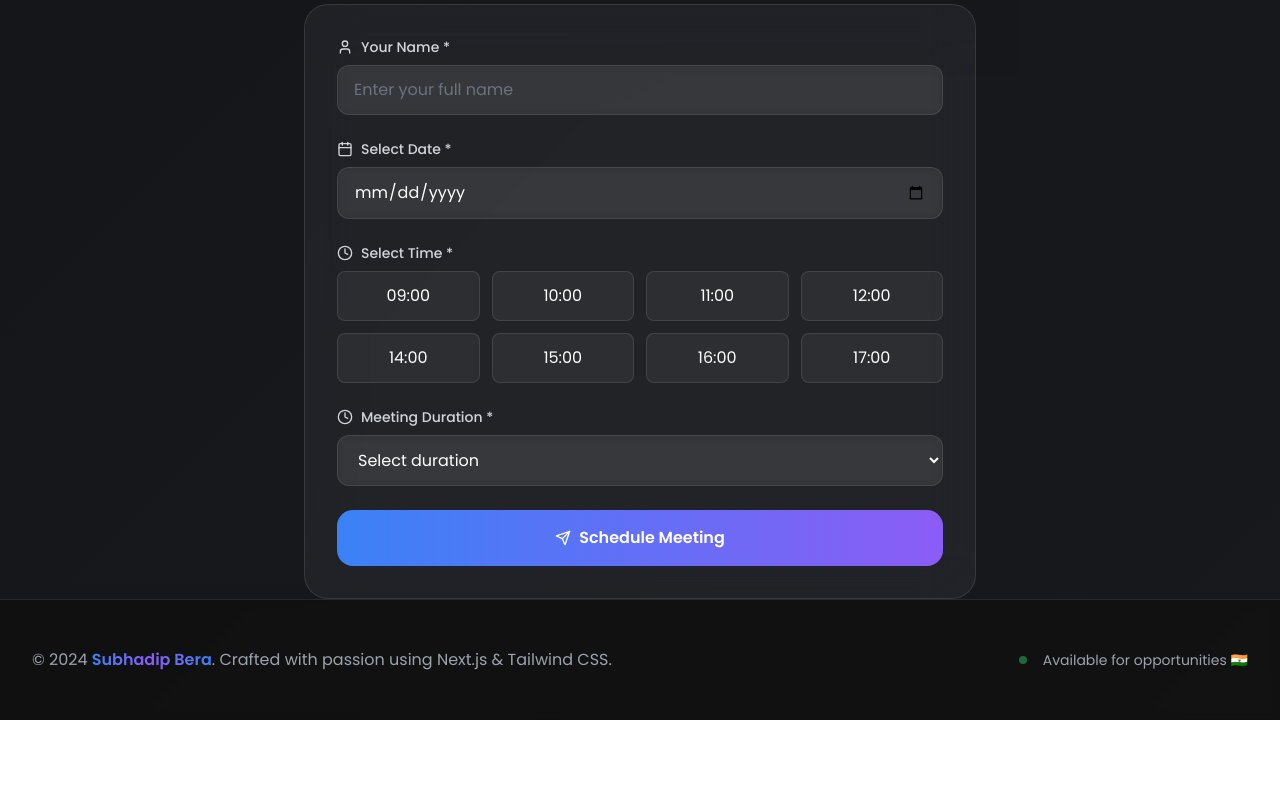
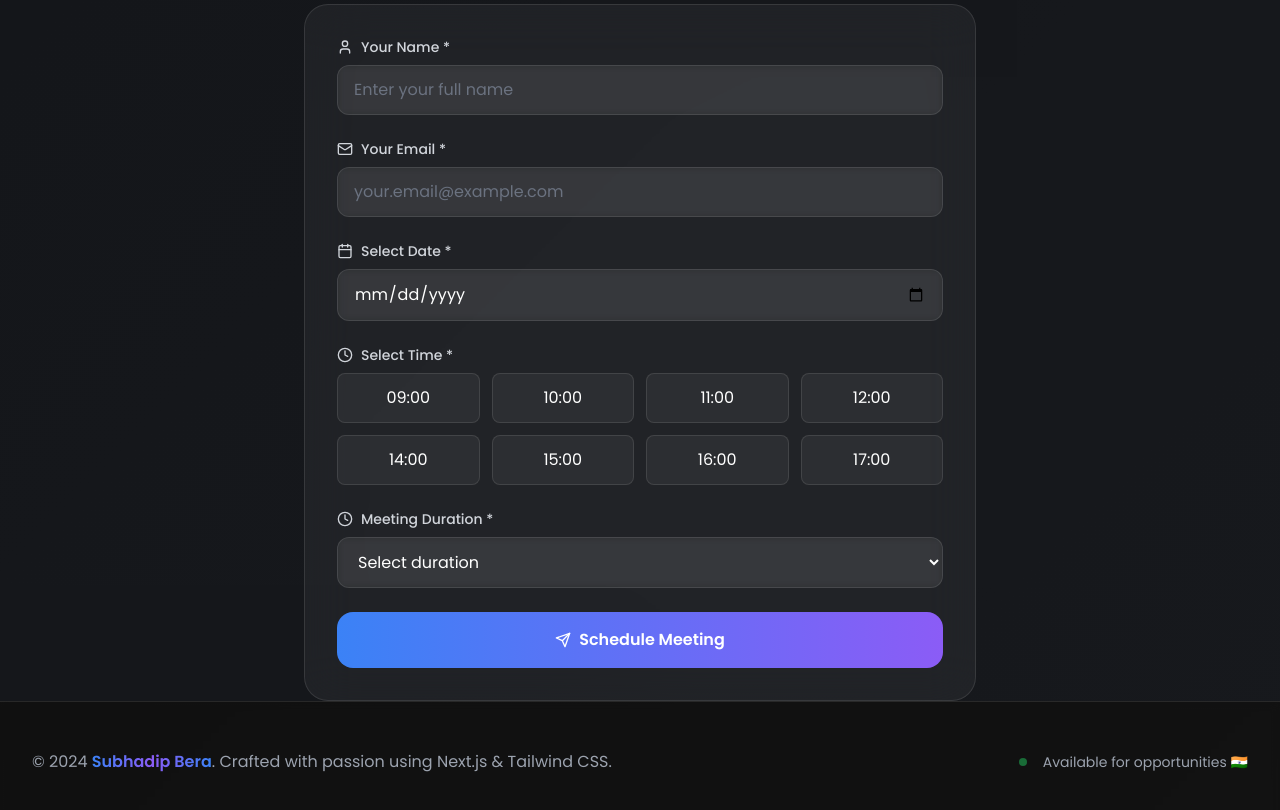
Before and after one commit to subh-a-dip/portfolios, a Next.js app: page / in a window 1280 px wide. Shown: the part 6020-6830 px from the top of the page. Before the commit the page ends 6740 px from the top, so only its background shows below. Built offline with nearby package versions, Linux system fonts and the light colour scheme.

Commit message:
Add email field to scheduling form for visitor contact

```diff
--- a/app/api/schedule/route.ts
+++ b/app/api/schedule/route.ts
@@ -3,7 +3,7 @@ import nodemailer from 'nodemailer'
 
 export async function POST(request: NextRequest) {
   try {
-    const { name, date, time, duration } = await request.json()
+    const { name, email, date, time, duration } = await request.json()
 
     // Create transporter using Gmail
     const transporter = nodemailer.createTransport({
@@ -25,17 +25,19 @@ export async function POST(request: NextRequest) {
     // Email to you about the meeting request
     await transporter.sendMail({
       from: process.env.EMAIL_USER,
+      replyTo: email, // Visitor's email for easy reply
       to: 'subhadipb1904@gmail.com',
       subject: `Meeting Request from ${name}`,
       html: `
         <h3>New Meeting Request</h3>
         <div style="background: #f5f5f5; padding: 20px; border-radius: 8px; margin: 20px 0;">
           <p><strong>👤 Name:</strong> ${name}</p>
+          <p><strong>📧 Email:</strong> ${email}</p>
           <p><strong>📅 Date:</strong> ${formattedDate}</p>
           <p><strong>🕐 Time:</strong> ${time}</p>
           <p><strong>⏱️ Duration:</strong> ${duration} minutes</p>
         </div>
-        <p>Someone has requested a meeting with you. Please confirm or reschedule as needed.</p>
+        <p>Someone has requested a meeting with you. You can reply directly to this email to respond to ${name}.</p>
       `,
     })
 
--- a/components/ScheduleMeet.tsx
+++ b/components/ScheduleMeet.tsx
@@ -1,11 +1,12 @@
 'use client'
 import { motion } from 'framer-motion'
-import { Calendar, Clock, User, Send } from 'lucide-react'
+import { Calendar, Clock, User, Send, Mail } from 'lucide-react'
 import { useState } from 'react'
 
 export default function ScheduleMeet() {
   const [formData, setFormData] = useState({
     name: '',
+    email: '',
     date: '',
     time: '',
     duration: ''
@@ -39,7 +40,7 @@ export default function ScheduleMeet() {
 
       if (response.ok) {
         setSubmitStatus('Meeting scheduled successfully!')
-        setFormData({ name: '', date: '', time: '', duration: '' })
+        setFormData({ name: '', email: '', date: '', time: '', duration: '' })
       } else {
         setSubmitStatus('Failed to schedule meeting. Please try again.')
       }
@@ -110,6 +111,23 @@ export default function ScheduleMeet() {
                 required
                 className="w-full px-4 py-3 bg-white/5 backdrop-blur-sm border border-white/10 rounded-xl focus:border-primary-500 focus:outline-none transition-all duration-300 placeholder-gray-500"
                 placeholder="Enter your full name"
+              />
+            </div>
+
+            {/* Email Input */}
+            <div>
+              <label className="flex items-center gap-2 text-sm font-medium text-gray-300 mb-2">
+                <Mail className="w-4 h-4" />
+                Your Email *
+              </label>
+              <input
+                type="email"
+                name="email"
+                value={formData.email}
+                onChange={handleChange}
+                required
+                className="w-full px-4 py-3 bg-white/5 backdrop-blur-sm border border-white/10 rounded-xl focus:border-primary-500 focus:outline-none transition-all duration-300 placeholder-gray-500"
+                placeholder="your.email@example.com"
               />
             </div>
 
```
